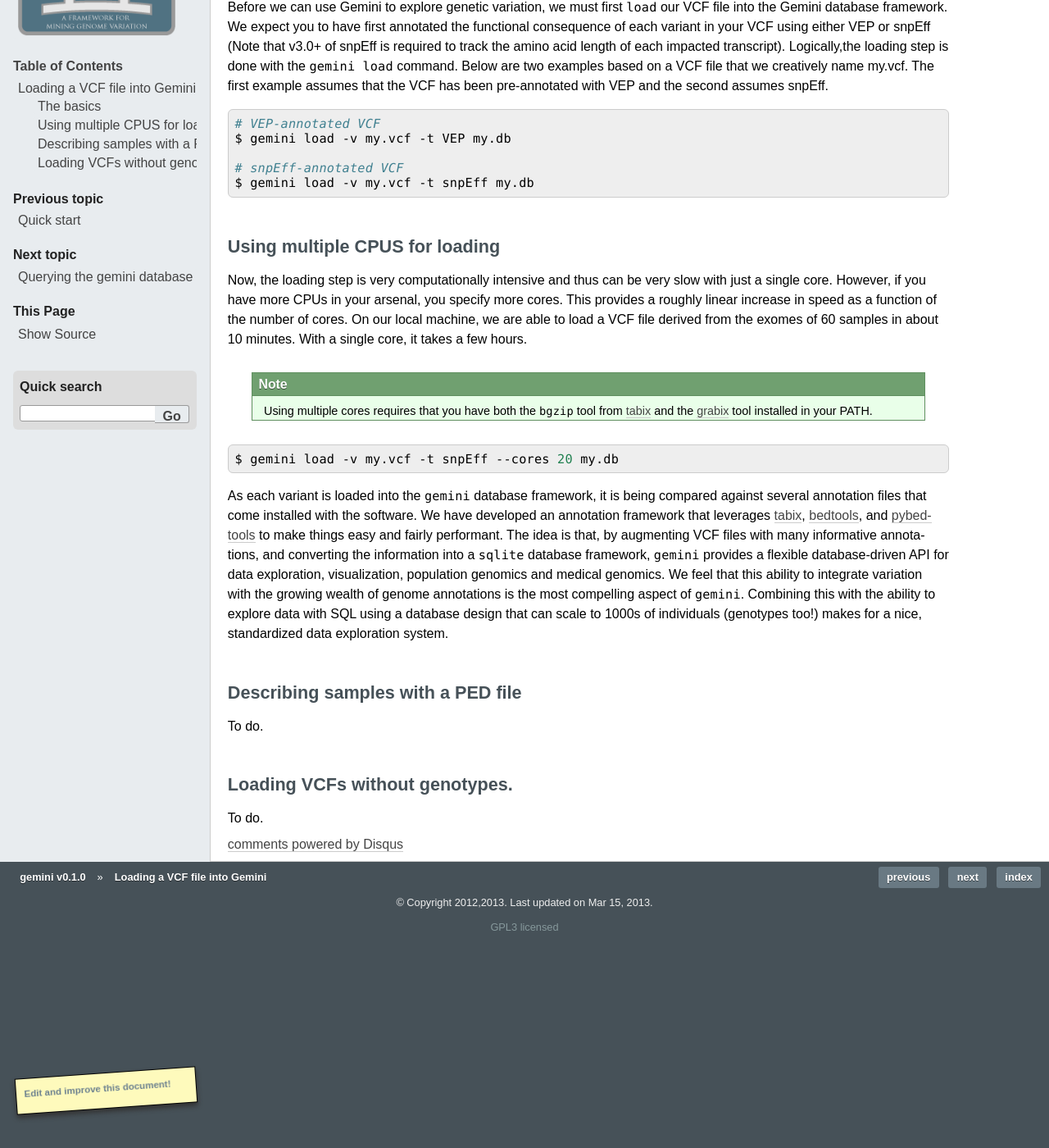
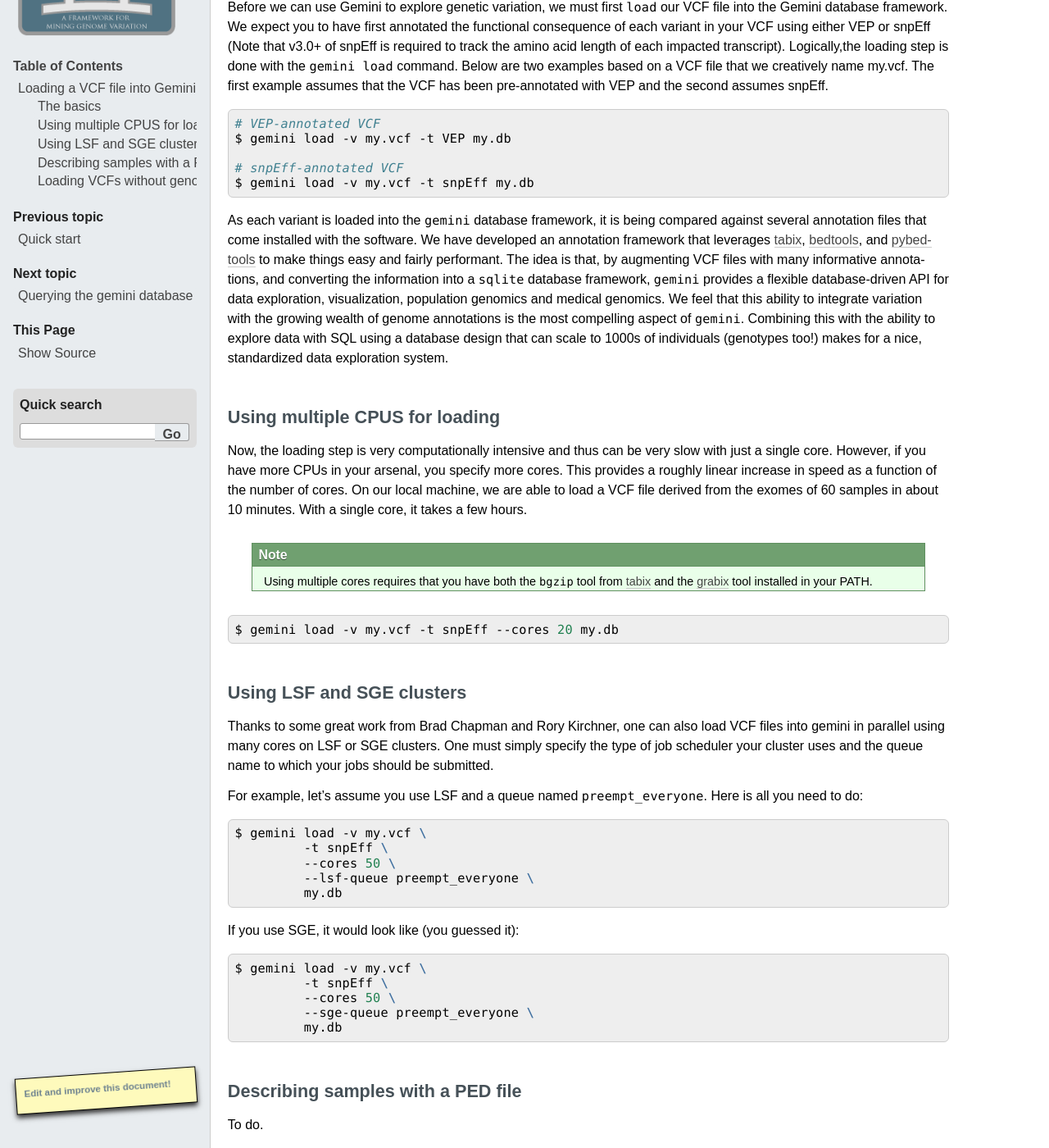
Before and after one commit to arq5x/gemini, a Sphinx documentation site: the page built from docs/content/loading.rst, in a window 1280 px wide and 1400 px high, scrolled down 191 px. Shown: the whole window at 82% size. Built offline with Sphinx 7.4.7, drawn with Linux system fonts in a browser that asks for light colours; formulas are drawn with MathJax 3; pages that are not in the unit, such as notebooks, are missing from menus; comment, search, counter and statistics services are not loaded.

Commit message:
[DOCS] loading with LSF and SGE.  Cheers to @roryk and @chapmanb.

```diff
--- a/docs/content/loading.rst
+++ b/docs/content/loading.rst
@@ -24,6 +24,22 @@ pre-annotated with VEP and the second assumes snpEff.
 	# snpEff-annotated VCF
 	$ gemini load -v my.vcf -t snpEff my.db
 
+As each variant is loaded into the ``gemini`` database framework, it is being
+compared against several annotation files that come installed with the software.
+We have developed an annotation framework that leverages
+`tabix <http://sourceforge.net/projects/samtools/files/tabix/>`_,
+`bedtools <http://bedtools.googlecode.com>`_, and
+`pybedtools <http://pythonhosted.org/pybedtools/>`_ to make things easy and
+fairly performant. The idea is that, by augmenting VCF files with many
+informative annotations, and converting the information into a ``sqlite``
+database framework, ``gemini`` provides a flexible
+database-driven API for data exploration, visualization, population genomics
+and medical genomics.  We feel that this ability to integrate variation
+with the growing wealth of genome annotations is the most compelling aspect of
+``gemini``.  Combining this with the ability to explore data with SQL
+using a database design that can scale to 1000s of individuals (genotypes too!)
+makes for a nice, standardized data exploration system.
+
 ================================
 Using multiple CPUS for loading
 ================================
@@ -46,21 +62,35 @@ single core, it takes a few hours.
 
     $ gemini load -v my.vcf -t snpEff --cores 20 my.db
 
-As each variant is loaded into the ``gemini`` database framework, it is being
-compared against several annotation files that come installed with the software.
-We have developed an annotation framework that leverages
-`tabix <http://sourceforge.net/projects/samtools/files/tabix/>`_,
-`bedtools <http://bedtools.googlecode.com>`_, and
-`pybedtools <http://pythonhosted.org/pybedtools/>`_ to make things easy and
-fairly performant. The idea is that, by augmenting VCF files with many
-informative annotations, and converting the information into a ``sqlite``
-database framework, ``gemini`` provides a flexible
-database-driven API for data exploration, visualization, population genomics
-and medical genomics.  We feel that this ability to integrate variation
-with the growing wealth of genome annotations is the most compelling aspect of
-``gemini``.  Combining this with the ability to explore data with SQL
-using a database design that can scale to 1000s of individuals (genotypes too!)
-makes for a nice, standardized data exploration system.
+
+================================
+Using LSF and SGE clusters
+================================
+Thanks to some great work from Brad Chapman and Rory Kirchner, one can also load
+VCF files into gemini in parallel using many cores on LSF or SGE clusters. One
+must simply specify the type of job scheduler your cluster uses and the queue
+name to which your jobs should be submitted.
+
+For example, let's assume you use LSF and a queue named ``preempt_everyone``.
+Here is all you need to do:
+
+.. code-block:: bash
+
+    $ gemini load -v my.vcf \
+             -t snpEff \
+             --cores 50 \
+             --lsf-queue preempt_everyone \
+             my.db
+
+If you use SGE, it would look like (you guessed it):
+
+.. code-block:: bash
+
+    $ gemini load -v my.vcf \
+             -t snpEff \
+             --cores 50 \
+             --sge-queue preempt_everyone \
+             my.db
 
 
 ===================================
```
